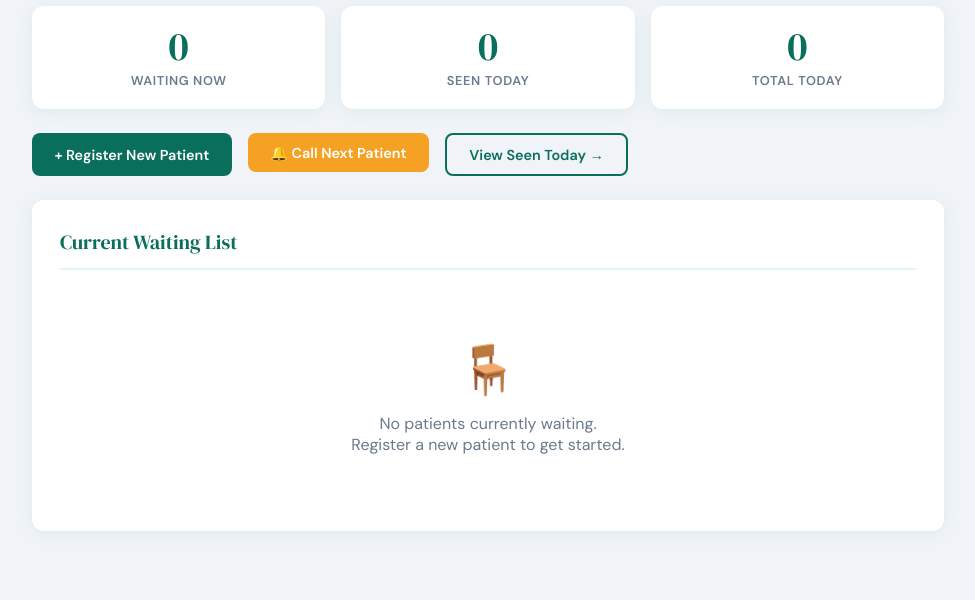
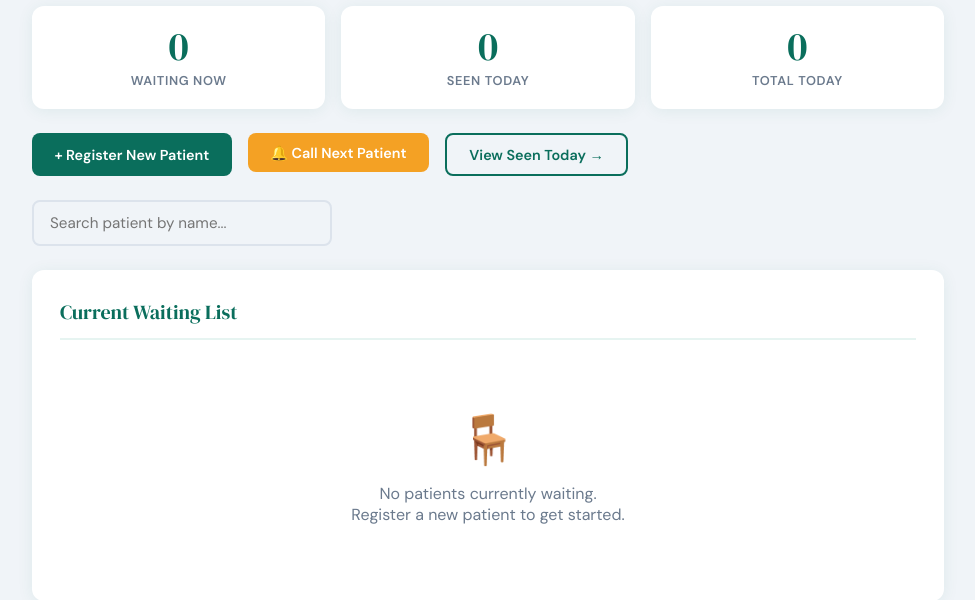
Before and after one commit to zuhurahh/health_clinic, a Flask app: page / in a window 1280 px wide. Shown: the part 187-787 px from the top of the page, without its empty margins (152-1127 px from the left). Before the commit the page ends 718 px from the top, so only its background shows below. Run offline with Flask 3, Linux system fonts and the light colour scheme.

Commit message:
added live search bar to filter patients by name

```diff
--- a/templates/index.html
+++ b/templates/index.html
@@ -40,13 +40,17 @@
   <a href="/seen-today" class="btn btn-outline">View Seen Today →</a>
 </div>
 
+<div style="margin-bottom:1.5rem;">
+  <input type="text" id="search" placeholder="Search patient by name..." style="max-width:300px;">
+</div>
+
 <!-- Queue table -->
 <div class="card">
   <div class="card-title">Current Waiting List</div>
 
   {% if waiting_list %}
   <div class="table-wrap">
-  <table>
+  <table id="queue-table">
     <thead>
       <tr>
         <th>Ticket</th>
@@ -88,5 +92,14 @@
     btn.disabled = true;
     btn.innerHTML = '<span class="spinner"></span> Calling...';
   });
+
+  document.getElementById('search').addEventListener('input', function() {
+    const query = this.value.toLowerCase();
+    const rows = document.querySelectorAll('#queue-table tbody tr');
+    rows.forEach(row => {
+      const name = row.cells[1].textContent.toLowerCase();
+      row.style.display = name.includes(query) ? '' : 'none';
+    });
+  });
 </script>
 {% endblock %}
```
